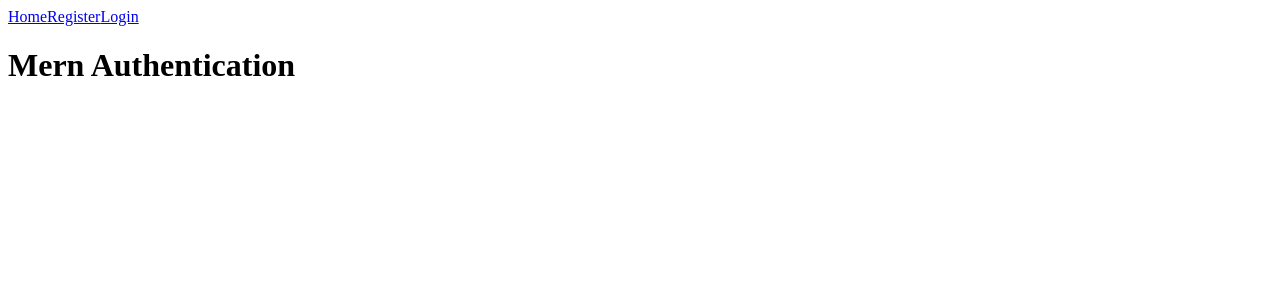
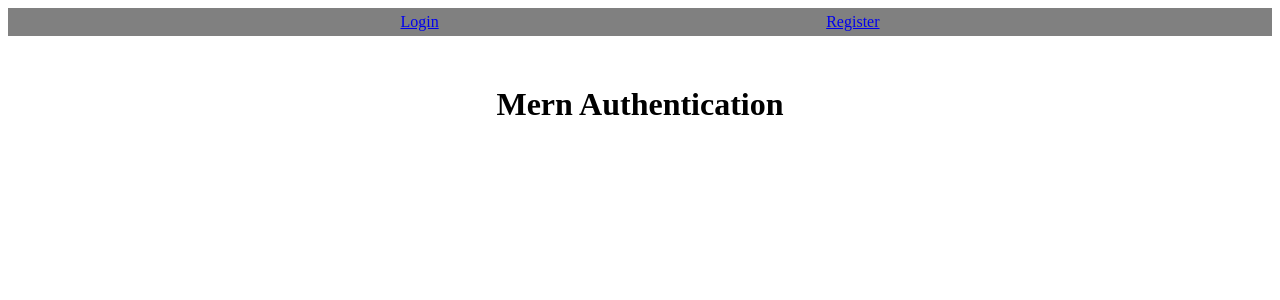
Before and after one commit to AbhishekAle/MERN_auth, a React (Vite) app in the folder client/: page / in a window 1280 px wide. Shown: the top 300 px of the page. Built offline with nearby package versions, Linux system fonts and the light colour scheme.

Commit message:
local storage updated

```diff
--- a/client/src/App.jsx
+++ b/client/src/App.jsx
@@ -1,4 +1,4 @@
-import React from "react";
+import React, { useState } from "react";
 import Navbar from "./component/Navbar";
 import { Routes, Route } from "react-router-dom";
 import HomePage from "./pages/HomePage";
--- a/client/src/component/Navbar.jsx
+++ b/client/src/component/Navbar.jsx
@@ -1,14 +1,47 @@
-import React from "react";
+import React, { useState, useEffect } from "react";
 import { Link } from "react-router-dom";
 
 const Navbar = () => {
+  const [isAuthenticated, setIsAuthenticated] = useState(
+    localStorage.getItem("isAuthenticated") === "true"
+  );
+
+  const handleLogout = async () => {
+    await fetch("/api/logout");
+    localStorage.removeItem("isAuthenticated");
+    setIsAuthenticated(false);
+  };
+
   return (
-    <div>
-      <Link to={"/"}>Home</Link>
-      <Link to={"/register"}>Register</Link>
-      <Link to={"/login"}>Login</Link>
+    <div
+      style={{
+        display: "flex",
+        justifyContent: "space-evenly",
+        backgroundColor: "gray",
+        padding: "5px",
+        marginBottom: "50px",
+      }}
+    >
+      {isAuthenticated ? (
+        <>
+          <Link to={"/"}>Home</Link>
+          <Link to={"/login"} onClick={handleLogout}>
+            Logout
+          </Link>
+        </>
+      ) : (
+        <>
+          <Link to={"/login"}>Login</Link>
+          <Link to={"/register"}>Register</Link>
+        </>
+      )}
     </div>
   );
 };
 
 export default Navbar;
+
+{
+  /* <Link to={"/register"}>Register</Link>
+          <Link to={"/login"}>Login</Link> */
+}
--- a/client/src/pages/HomePage.jsx
+++ b/client/src/pages/HomePage.jsx
@@ -3,7 +3,16 @@ import React from "react";
 const HomePage = () => {
   return (
     <div>
-      <h1>Mern Authentication</h1>
+      <h1
+        style={{
+          display: "flex",
+          flexDirection: "column",
+          justifyItems: "center",
+          alignItems: "center",
+        }}
+      >
+        Mern Authentication
+      </h1>
     </div>
   );
 };
--- a/client/src/pages/Login.jsx
+++ b/client/src/pages/Login.jsx
@@ -2,16 +2,10 @@ import React, { useState } from "react";
 import { useNavigate } from "react-router-dom";
 
 const Login = () => {
-  const [userData, setUserData] = useState({});
-  const [error, setError] = useState(null);
+  const [email, setEmail] = useState("");
+  const [password, setPassword] = useState("");
   const navigate = useNavigate();
 
-  //getting inputed values
-  const handleChange = (e) => {
-    setUserData({ ...userData, [e.target.id]: e.target.value });
-  };
-
-  //fordwarding data
   const handleSubmit = async (e) => {
     e.preventDefault();
     try {
@@ -20,39 +14,36 @@ const Login = () => {
         headers: {
           "Content-Type": "application/json",
         },
-        body: JSON.stringify(userData),
+        body: JSON.stringify(email, password),
       });
-      //handling error
-      const data = await res.json();
-      if (data.success === false) {
-        setError(data.message);
-        return;
+      if (res.ok) {
+        localStorage.setItem("isAuthenticated", "true");
+      } else {
+        console.log("login fails");
       }
-      setError(null);
-      navigate("/dashboard");
+      navigate("/");
     } catch (error) {
-      setError(error.message);
+      console.error("Error during login:", error);
     }
   };
-
   return (
     <>
       <div>
-        <form method="post" onSubmit={handleSubmit}>
+        <form onSubmit={handleSubmit}>
           <label>Email</label>
           <input
-            id="email"
             type="email"
             placeholder="Enter your email"
-            onChange={handleChange}
+            onChange={(e) => setEmail(e.target.value)}
+            value={email}
           />
           <label>Password</label>
           <input
-            id="password"
             type="password"
             placeholder="Enter your password"
-            onChange={handleChange}
+            onChange={(e) => setPassword(e.target.value)}
             autoComplete="current-password"
+            value={password}
           />
           <button>Login</button>
         </form>
```
Also changed, not shown: 1 other file (tests, documents, lock files or other folders).
